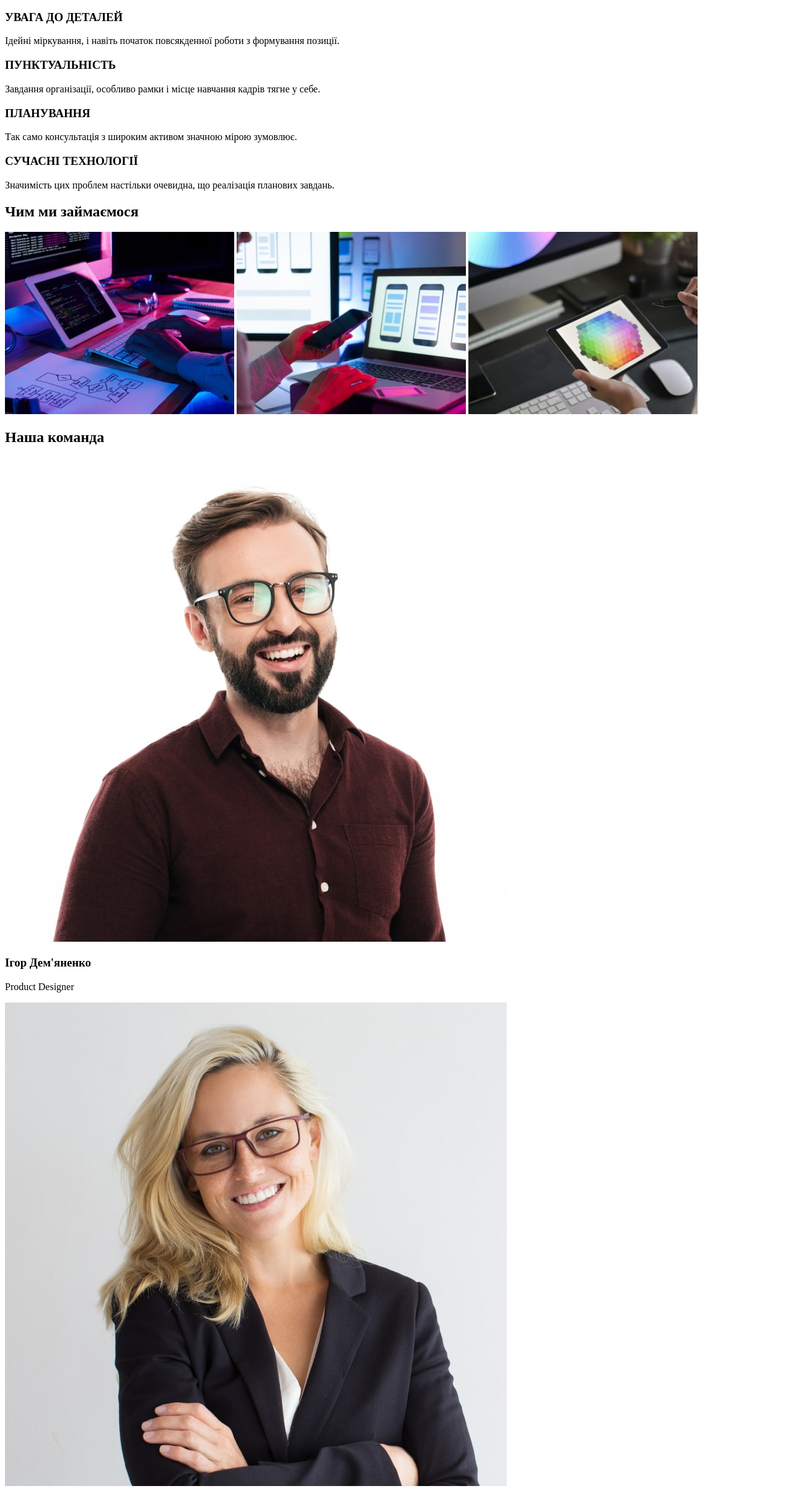
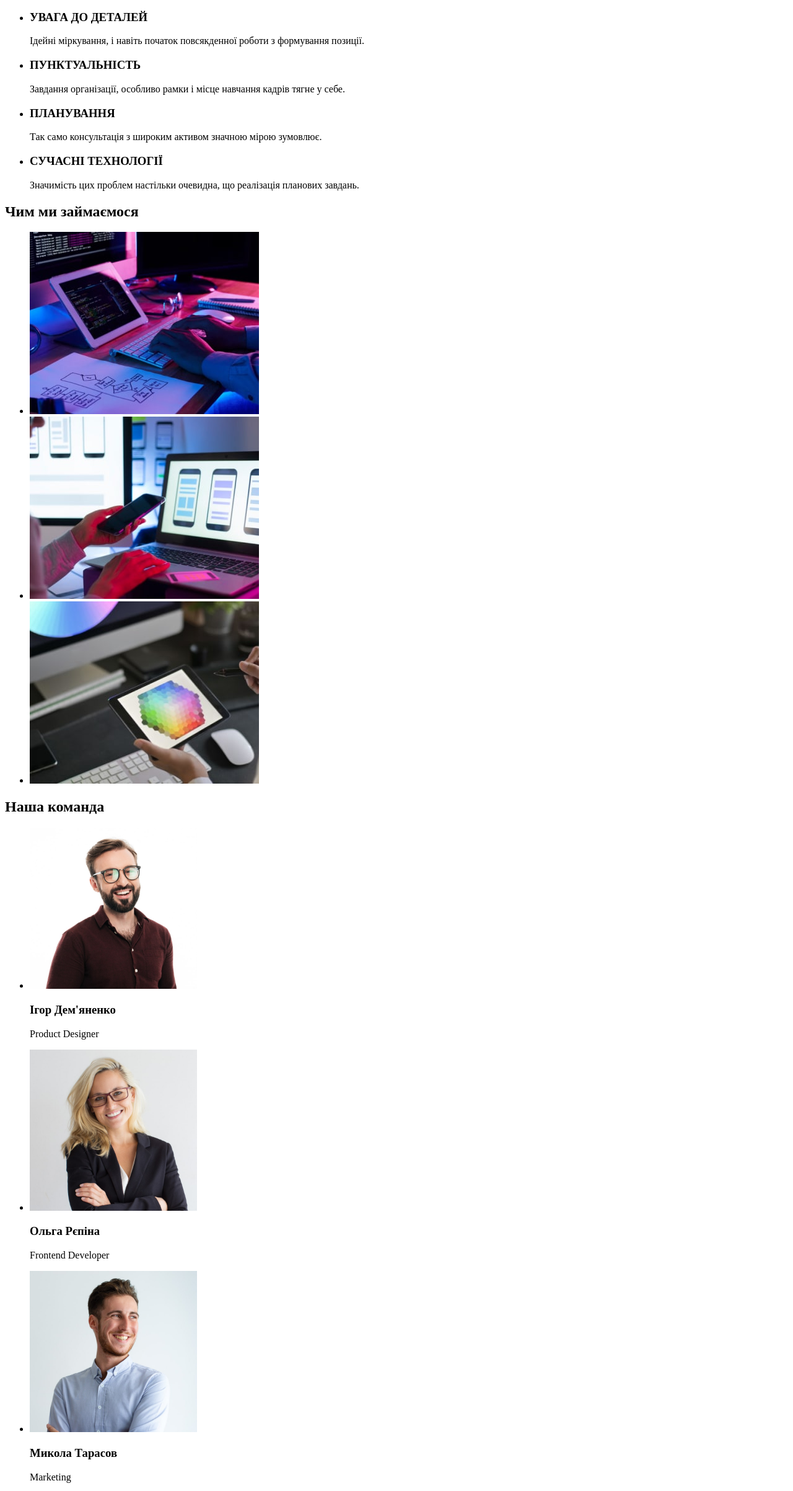
Before and after one commit to ArtemKrylov/goit-markup-hw-01, a plain HTML site: page index.html in a window 1280 px wide. Shown: the part 268-2673 px from the top of the page at 62% size. Drawn offline with Linux system fonts and the light colour scheme.

Commit message:
Some more markup changes (added ul to repeated same elements)

```diff
--- a/index.html
+++ b/index.html
@@ -7,8 +7,9 @@
     <link rel="stylesheet" href="./css/style.css" />
     <title>Web Studio</title>
   </head>
-  <body>
-    <header class="main-header">
+
+  <body class="homepage">
+    <header class="homepage-header">
       <a class="cite-logo header-logo" href="/" rel="Домашня сторінка"><span>Web</span>Studio</a>
       <nav class="navigation">
         <ul>
@@ -21,88 +22,133 @@
       <a class="phone-number" href="tel:+380961111111">+38 096 111 11 11</a>
       <article class="banner">
         <h1 class="banner-text">Ефективні рішення для вашого бізнесу</h1>
-        <button class="button banner-button">Замовити послугу</button>
+        <button class="button banner-button" type="button">Замовити послугу</button>
       </article>
     </header>
 
+    <main class="homepage-main">
       <section class="peculiarities">
         <h2 class="peculiarities-header">Особливості</h2>
-      <article class="peculiarity">
+        <ul class="peculiarities-cards">
+          <li>
+            <article class="peculiarity-card">
               <h3>УВАГА ДО ДЕТАЛЕЙ</h3>
               <p>Ідейні міркування, і навіть початок повсякденної роботи з формування позиції.</p>
             </article>
-      <article class="peculiarity">
+          </li>
+          <li>
+            <article class="peculiarity-card">
               <h3>ПУНКТУАЛЬНІСТЬ</h3>
               <p>Завдання організації, особливо рамки і місце навчання кадрів тягне у себе.</p>
             </article>
-      <article class="peculiarity">
+          </li>
+          <li>
+            <article class="peculiarity-card">
               <h3>ПЛАНУВАННЯ</h3>
               <p>Так само консультація з широким активом значною мірою зумовлює.</p>
             </article>
-      <article class="peculiarity">
+          </li>
+          <li>
+            <article class="peculiarity-card">
               <h3>СУЧАСНІ ТЕХНОЛОГІЇ</h3>
               <p>Значимість цих проблем настільки очевидна, що реалізація планових завдань.</p>
             </article>
+          </li>
+        </ul>
       </section>
 
       <section class="proficiencies">
         <h2 class="proficiencies-title">Чим ми займаємося</h2>
+        <ul class="proficiencies-images">
+          <li>
             <img
               class="proficiencies-image"
               alt="coding"
+              width="370"
               src="./images/proficiencies/proficiency-first-min.jpg"
             />
+          </li>
+          <li>
             <img
               class="proficiencies-image"
               alt="user interface design"
+              width="370"
               src="./images/proficiencies/proficiency-second-min.jpg"
             />
+          </li>
+          <li>
             <img
               class="proficiencies-image"
               alt="styling"
+              width="370"
               src="./images/proficiencies/proficiency-third-min.jpg"
             />
+          </li>
+        </ul>
       </section>
 
       <section class="team">
         <h2 class="team-header">Наша команда</h2>
+        <ul class="team-images">
+          <li>
             <article class="team-card">
               <img
                 class="team-image"
+                alt="Product Designer"
+                width="270"
                 src="./images/team/team-product-designer-min.jpg"
-          alt="Product Designer"
               />
               <h3 class="name">Ігор Дем'яненко</h3>
               <p class="job">Product Designer</p>
             </article>
+          </li>
+          <li>
             <article class="team-card">
               <img
                 class="team-image"
+                alt="Frontend Developer"
+                width="270"
                 src="./images/team/team-frontend-developer-min.jpg"
-          alt="Frontend Developer"
               />
               <h3 class="name">Ольга Рєпіна</h3>
               <p class="job">Frontend Developer</p>
             </article>
+          </li>
+          <li>
             <article class="team-card">
-        <img class="team-image" src="./images/team/team-marketing-min.jpg" alt="Marketing" />
+              <img
+                class="team-image"
+                alt="Marketing"
+                width="270"
+                src="./images/team/team-marketing-min.jpg"
+              />
               <h3 class="name">Микола Тарасов</h3>
               <p class="job">Marketing</p>
             </article>
+          </li>
+          <li>
             <article class="team-card">
-        <img class="team-image" src="./images/team/team-ui-designer-min.jpg" alt="UI Designer" />
+              <img
+                class="team-image"
+                alt="UI Designer"
+                width="270"
+                src="./images/team/team-ui-designer-min.jpg"
+              />
               <h3 class="name">Михайло Єрмаков</h3>
               <p class="job">UI Designer</p>
             </article>
+          </li>
+        </ul>
       </section>
+    </main>
 
-    <script src="./script/app.js"></script>
-
-    <footer class="footer">
+    <footer class="homepage-footer">
       <a class="cite-logo footer-logo" href="/" rel="Домашня сторінка"><span>Web</span>Studio</a>
       <address class="footer-address">м. Київ, пр-т Лесі Українки, 26</address>
       <a class="footer-email" href="mailto:info@devstudio.com">info@devstudio.com</a>
       <a class="footer-phonenumber" href="tel:+380961111111">+38 096 111 11 11</a>
     </footer>
+
+    <script src="./script/app.js"></script>
   </body>
 </html>
```
Lines whose indentation alone changed are shown as unchanged.
